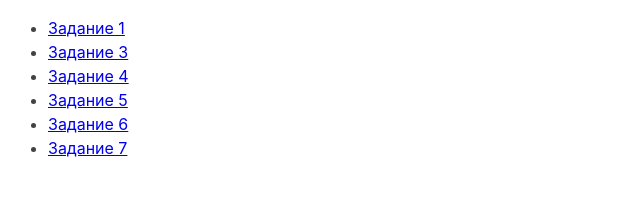
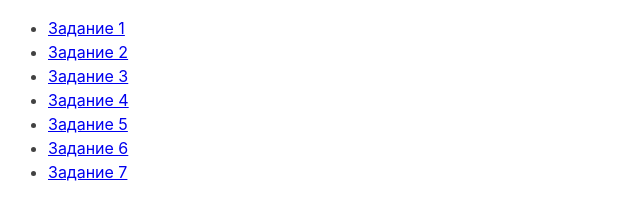
Before and after one commit to Zhdanov-Eugene/goit-js-hw-07, a plain HTML site: page index.html in a window 1280 px wide. Shown: the full height of the page, 0-640 px from the left. Drawn offline with Linux system fonts and the light colour scheme.

Commit message:
add changes

```diff
--- a/index.html
+++ b/index.html
@@ -18,7 +18,7 @@
   <body>
     <ul>
       <li><a href="task-01.html">Задание 1</a></li>
-      <!-- <li><a href="task-02.html">Задание 2</a></li> -->
+      <li><a href="task-02.html">Задание 2</a></li>
       <li><a href="task-03.html">Задание 3</a></li>
       <li><a href="task-04.html">Задание 4</a></li>
       <li><a href="task-05.html">Задание 5</a></li>
```
